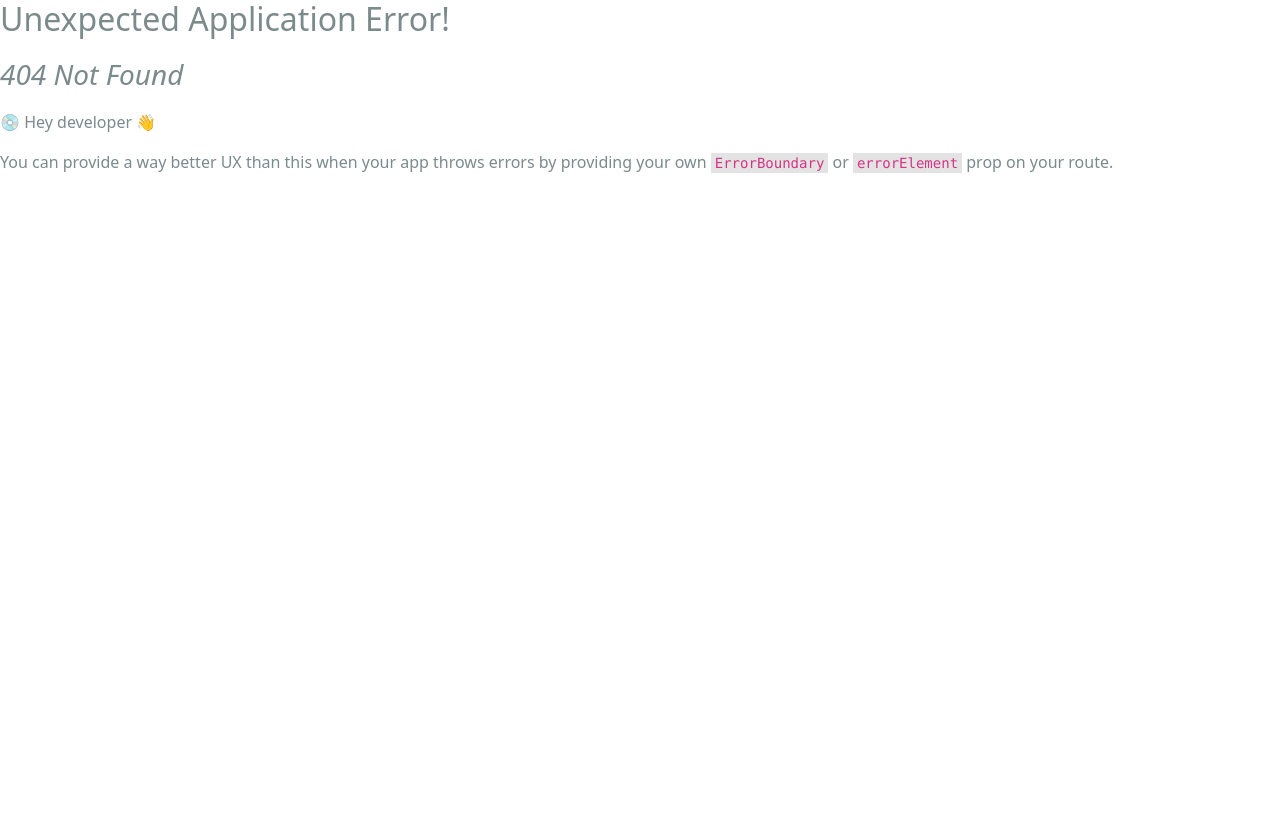
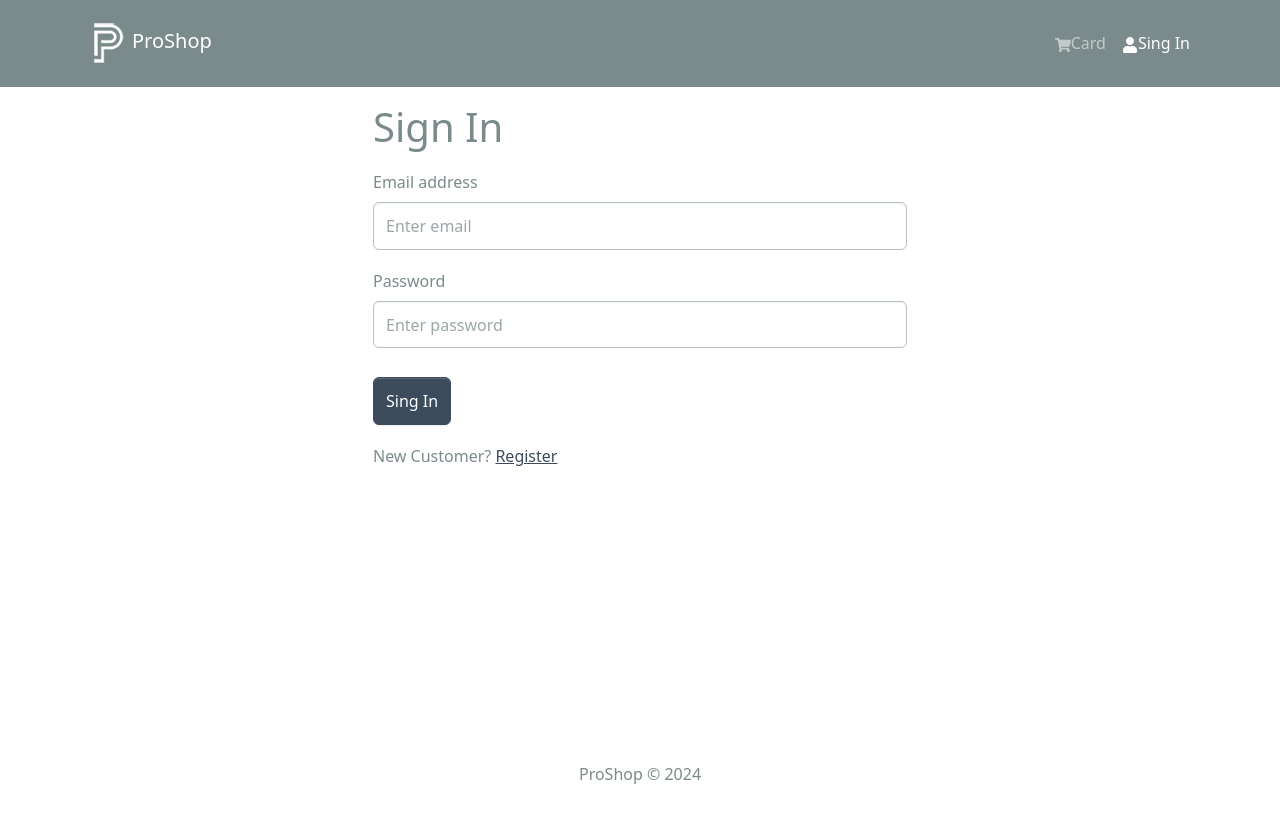
Before and after one commit to Y-Kotvitskiy/Proshop, a React (Create React App) app in the folder frontend/: page /login in a window 1280 px wide. Before the commit this address had no page. Shown: the top 818 px of the page. Built offline with nearby package versions, Linux system fonts and the light colour scheme.

Commit message:
user slices, login screen

```diff
--- /dev/null
+++ b/frontend/src/components/FormContainer.jsx
@@ -0,0 +1,15 @@
+import { Container, Row, Col } from "react-bootstrap";
+
+const FormContainer = ({ children }) => {
+  return (
+    <Container>
+      <Row className="justify-content-md-center">
+        <Col xs={12} md={6}>
+          {children}
+        </Col>
+      </Row>
+    </Container>
+  );
+};
+
+export default FormContainer;
--- a/frontend/src/index.js
+++ b/frontend/src/index.js
@@ -15,6 +15,8 @@
 import HomeScreen from "./screens/HomeScreen";
 import ProductScreen from "./screens/ProductScreen";
 import CartScreen from "./screens/CartScreen";
+import LoginScreen from "./screens/LoginScreen";
+
 
 const router = createBrowserRouter(
   createRoutesFromElements(
@@ -22,6 +24,7 @@
       <Route index={true} path="/" element={<HomeScreen />} />
       <Route path="/product/:id" element={<ProductScreen />} />
       <Route path="/cart" element={<CartScreen />} />
+      <Route path="/login" element={<LoginScreen />} />
     </Route>
   )
 );
--- /dev/null
+++ b/frontend/src/screens/LoginScreen.jsx
@@ -0,0 +1,50 @@
+import { useState } from "react";
+import { Link } from "react-router-dom";
+import { Form, Button, Row, Col } from "react-bootstrap";
+import FormContainer from "../components/FormContainer";
+
+const LoginScreen = () => {
+  const [email, setEmail] = useState("");
+  const [password, setPassword] = useState("");
+
+  const submitHandler = (e) => {
+    e.preventDefault();
+    console.log("submit form");
+  };
+
+  return (
+    <FormContainer>
+      <h1>Sign In</h1>
+      <Form onSubmit={submitHandler}>
+        <Form.Group controlId="email" className="my-3">
+          <Form.Label>Email address</Form.Label>
+          <Form.Control
+            type="email"
+            placeholder="Enter email"
+            value={email}
+            onChange={(e) => setEmail(e.target.value)}
+          ></Form.Control>
+        </Form.Group>
+        <Form.Group controlId="password" className="my-3">
+          <Form.Label>Password</Form.Label>
+          <Form.Control
+            type="password"
+            placeholder="Enter password"
+            value={password}
+            onChange={(e) => setPassword(e.target.value)}
+          ></Form.Control>
+        </Form.Group>
+        <Button type="submit" variant="primary" className="mt-2">
+            Sing In
+        </Button>
+      </Form>
+      <Row className="py-3">
+        <Col>
+        New Customer? <Link to="/register">Register</Link>
+        </Col>
+      </Row>
+    </FormContainer>
+  );
+};
+
+export default LoginScreen;
--- /dev/null
+++ b/frontend/src/slices/authSlice.js
@@ -0,0 +1,22 @@
+import { createSlice } from "@reduxjs/toolkit";
+
+const initialState = {
+  userInfo: localStorage.getItem("userInfo")
+    ? JSON.parse(localStorage.getItem("userInfo"))
+    : null,
+};
+
+const authSlice = createSlice({
+    name: 'auth',
+    initialState,
+    reducers: {
+        setCretentials: (state, action) => {
+            state.userInfo = action.payload;
+            localStorage.setItem('userInfo', action.payload);
+        }
+    }
+});
+
+export const { setCretentials } = authSlice.actions;
+
+export default authSlice.reducer;
--- a/frontend/src/store.js
+++ b/frontend/src/store.js
@@ -1,11 +1,13 @@
 import { configureStore } from "@reduxjs/toolkit";
 import { apiSlice } from "./slices/apiSlice";
-import cartSliceReduser from "./slices/cartSlice"
+import cartSliceReduser from "./slices/cartSlice";
+import authSliceReduser from "./slices/authSlice";
 
 const store = configureStore({
   reducer: {
     [apiSlice.reducerPath]: apiSlice.reducer,
     cart: cartSliceReduser,
+    auth: authSliceReduser,
   },
   middleware: (getDefaultMiddleware) =>
     getDefaultMiddleware().concat(apiSlice.middleware),
```
Also changed, not shown: frontend/src/slices/usersApiSlice.js (added, +20 -0 lines).
